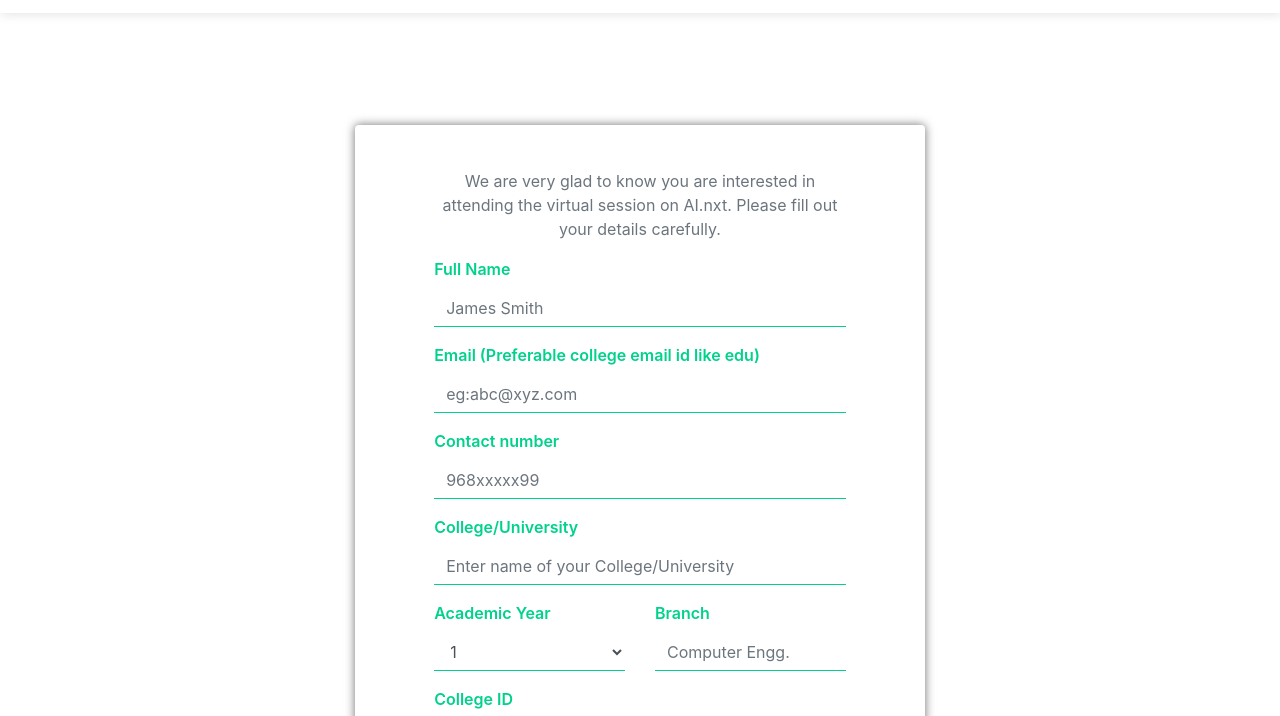
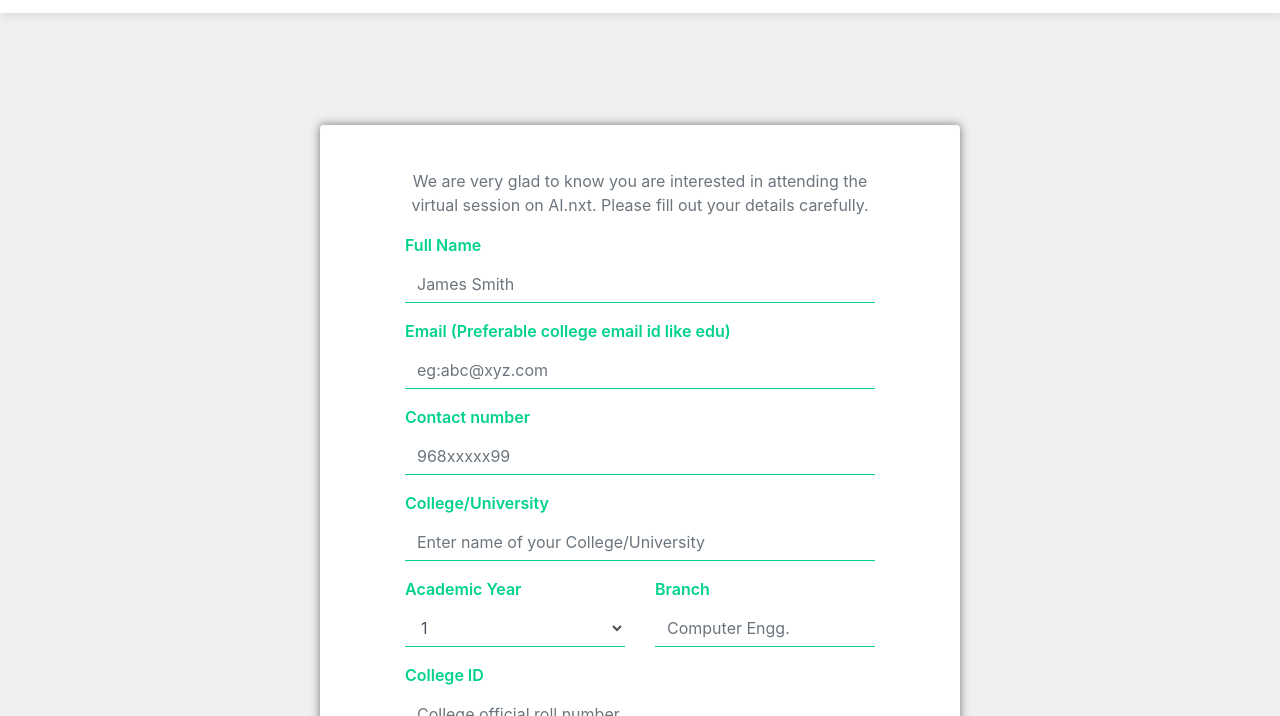
Before and after one commit to sonihiten5/ai.next, a plain HTML site: page register.html in a window 1280 px wide. Shown: the part 75-791 px from the top of the page. Drawn offline with nearby package versions, Linux system fonts and the light colour scheme.

Commit message:
bg color

```diff
--- a/register.html
+++ b/register.html
@@ -32,7 +32,7 @@
 
 </head>
 
-<body >
+<body  style="background-color: #f0f0f0;">
 <!-- OLD NAV -->
     <!-- <header>
         <nav class="navbar navbar-dark navbar-expand-lg fixed-top  " id="mainNav"
@@ -99,8 +99,8 @@
 
 
 
-<section  style="background-color: white;margin-top: 200px;margin-bottom: 100px;">
-    <div class="container">
+<section  style="margin-top: 200px;margin-bottom: 100px;">
+    <div class="container-fluid" >
         <div class="row justify-content-center">
             <div class="col-lg-6 card  register-card-page">
                 <div class="card-body">
```
